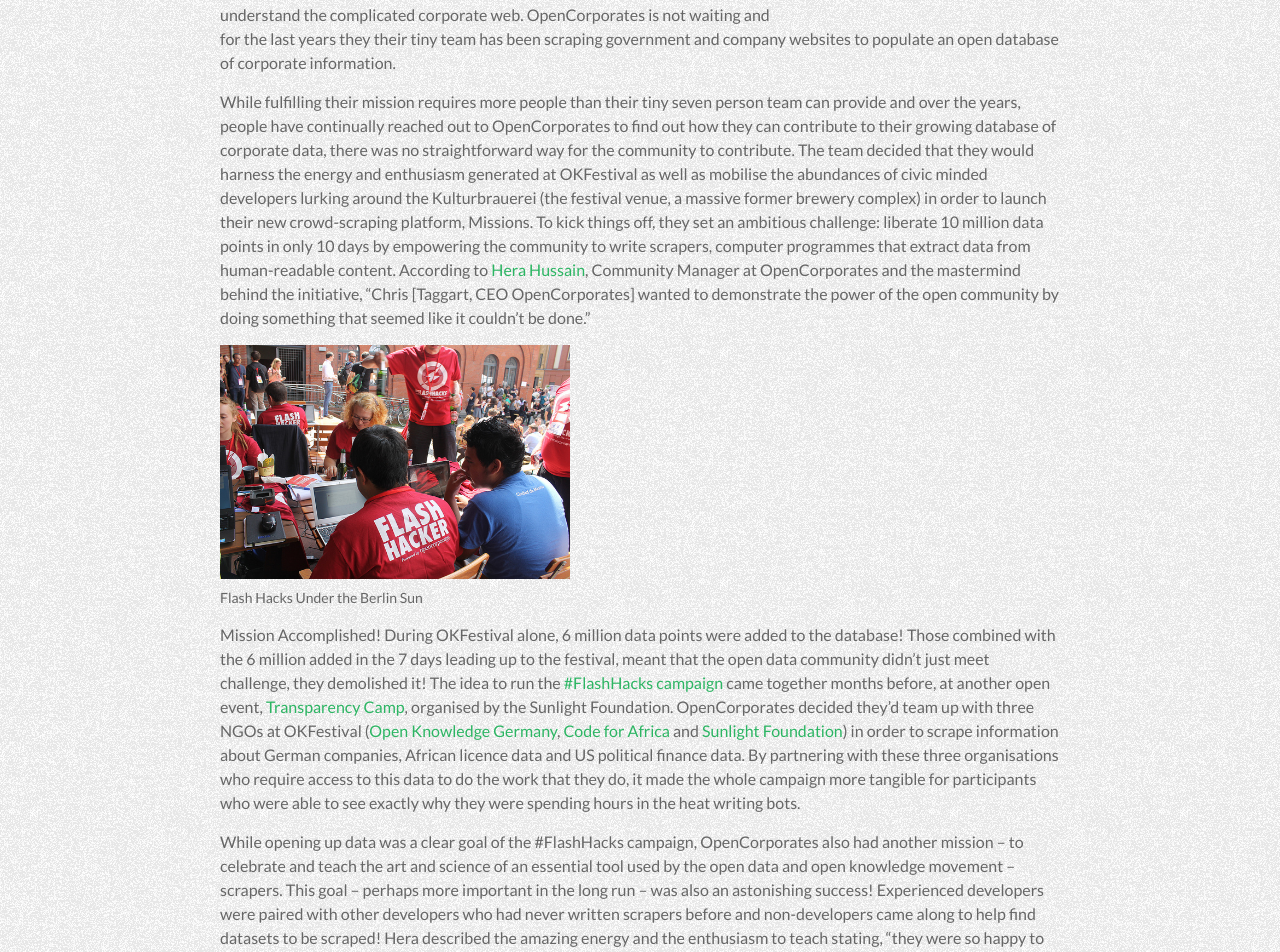
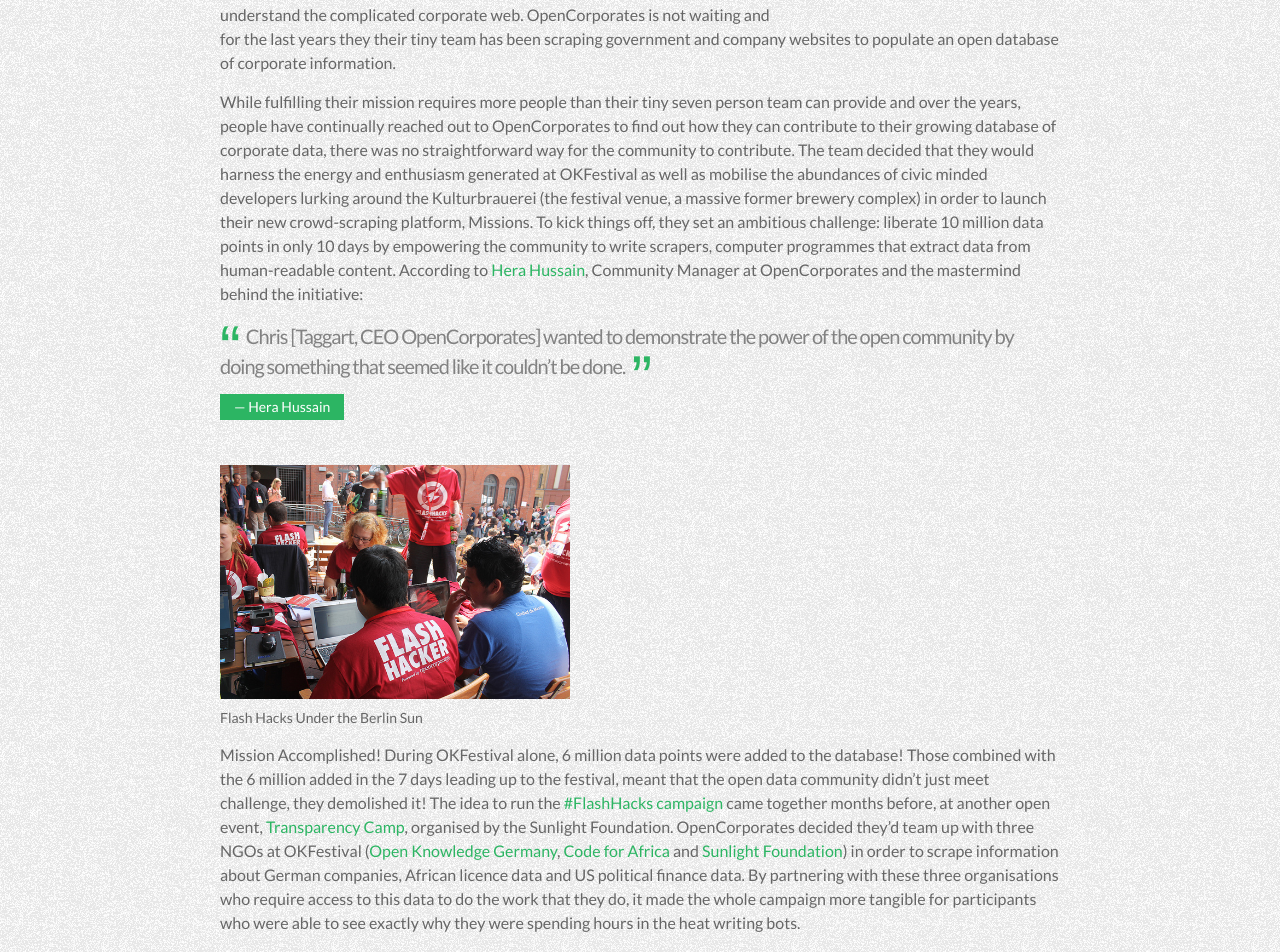
Before and after one commit to okfn/okfestival-public-report, a Jekyll site: the page built from pages/what-you-did/flash-hacks.md, in a window 1280 px wide and 1400 px high, scrolled down 915 px. Shown: the top 952 px of the window. Built offline with Jekyll 4.4.1, drawn with Linux system fonts in a browser that asks for light colours; some web fonts are replaced; some of the changed text lies outside the part shown.

Commit message:
Update flash-hacks.md

```diff
--- a/pages/what-you-did/flash-hacks.md
+++ b/pages/what-you-did/flash-hacks.md
@@ -31,7 +31,8 @@ Technology and the people using it to effect change are at the heart of the open
 
 OpenCorporates aims to fulfil a simple mission – have an open URL for every company in the world. Unfortunately, at the moment, most data about companies is not open, it’s locked away in PDFs and on government and company websites making it nearly impossible to link it back to the company itself. While governments – the owners of a significant amount of corporate data – have embraced open data and have even expressed their willingness to open up company registries for example, gaining access to this data in open formats has been slow; while we wait, citizens are deprived of essential information needed to understand the complicated corporate web. OpenCorporates is not waiting and for the last years they their tiny team has been scraping government and company websites to populate an open database of corporate information.
 
-While fulfilling their mission requires more people than their tiny seven person team can provide and over the years, people have continually reached out to OpenCorporates to find out how they can contribute to their growing database of corporate data, there was no straightforward way for the community to contribute. The team decided that they would harness the energy and enthusiasm generated at OKFestival as well as mobilise the abundances of civic minded developers lurking around the Kulturbrauerei (the festival venue, a massive former brewery complex) in order to launch their new crowd-scraping platform, Missions. To kick things off, they set an ambitious challenge: liberate 10 million data points in only 10 days by empowering the community to write scrapers, computer programmes that extract data from human-readable content. According to [Hera Hussain](https://twitter.com/herahussain), Community Manager at OpenCorporates and the mastermind behind the initiative, “Chris [Taggart, CEO OpenCorporates] wanted to demonstrate the power of the open community by doing something that seemed like it couldn’t be done.”
+While fulfilling their mission requires more people than their tiny seven person team can provide and over the years, people have continually reached out to OpenCorporates to find out how they can contribute to their growing database of corporate data, there was no straightforward way for the community to contribute. The team decided that they would harness the energy and enthusiasm generated at OKFestival as well as mobilise the abundances of civic minded developers lurking around the Kulturbrauerei (the festival venue, a massive former brewery complex) in order to launch their new crowd-scraping platform, Missions. To kick things off, they set an ambitious challenge: liberate 10 million data points in only 10 days by empowering the community to write scrapers, computer programmes that extract data from human-readable content. According to [Hera Hussain](https://twitter.com/herahussain), Community Manager at OpenCorporates and the mastermind behind the initiative:
+{% include quote.html cite="Hera Hussain" link="http://www.linktoquotedtext.com" quote="Chris [Taggart, CEO OpenCorporates] wanted to demonstrate the power of the open community by doing something that seemed like it couldn’t be done." %}
 
 <div class="pull-left" style="width:350px;">
 {% include image.html filename="14685278044_6782d86534_z.jpg" alt="Flash Hacks Under the Berlin Sun" %}
@@ -39,7 +40,7 @@ While fulfilling their mission requires more people than their tiny seven person
 
 Mission Accomplished! During OKFestival alone, 6 million data points were added to the database! Those combined with the 6 million added in the 7 days leading up to the festival, meant that the open data community didn’t just meet challenge, they demolished it! The idea to run the [#FlashHacks campaign](http://blog.opencorporates.com/2014/07/21/flashhacks-the-start-of-a-crowdscraping-movement/) came together months before, at another open event, [Transparency Camp](http://transparencycamp.org/), organised by the Sunlight Foundation. OpenCorporates decided they’d team up with three NGOs at OKFestival ([Open Knowledge Germany](http://okfn.de/), [Code for Africa](http://www.codeforafrica.org/) and [Sunlight Foundation](http://sunlightfoundation.com/)) in order to scrape information about German companies, African licence data and US political finance data. By partnering with these three organisations who require access to this data to do the work that they do, it made the whole campaign more tangible for participants who were able to see exactly why they were spending hours in the heat writing bots.
 
-While opening up data was a clear goal of the #FlashHacks campaign, OpenCorporates also had another mission – to celebrate and teach the art and science of an essential tool used by the open data and open knowledge movement – scrapers. This goal – perhaps more important in the long run – was also an astonishing success! Experienced developers were paired with other developers who had never written scrapers before and non-developers came along to help find datasets to be scraped! Hera described the amazing energy and the enthusiasm to teach stating, “they were so happy to do it, you could see the generosity and sharing within the open data movement.” She enjoyed being able to directly experience to the excitement displayed by developers who had never written scrapers before, writing their first scraper and realising the contribution they could make to an NGO with just a few hours of their time.
+While opening up data was a clear goal of the #FlashHacks campaign, OpenCorporates also had another mission – to celebrate and teach the art and science of an essential tool used by the open data and open knowledge movement – scrapers. This goal – perhaps more important in the long run – was also an astonishing success! Experienced developers were paired with other developers who had never written scrapers before and non-developers came along to help find datasets to be scraped! Hera described the amazing energy and the enthusiasm to teach stating" {% include quote.html cite="Hera Hussain" link="http://www.linktoquotedtext.com" quote=" they were so happy to do it, you could see the generosity and sharing within the open data movement." %} She enjoyed being able to directly experience to the excitement displayed by developers who had never written scrapers before, writing their first scraper and realising the contribution they could make to an NGO with just a few hours of their time.
 
 <iframe src="//instagram.com/p/qjZ_NisoZG/embed/" height="710" width="612" frameborder="0" scrolling="no"></iframe>
 
```
